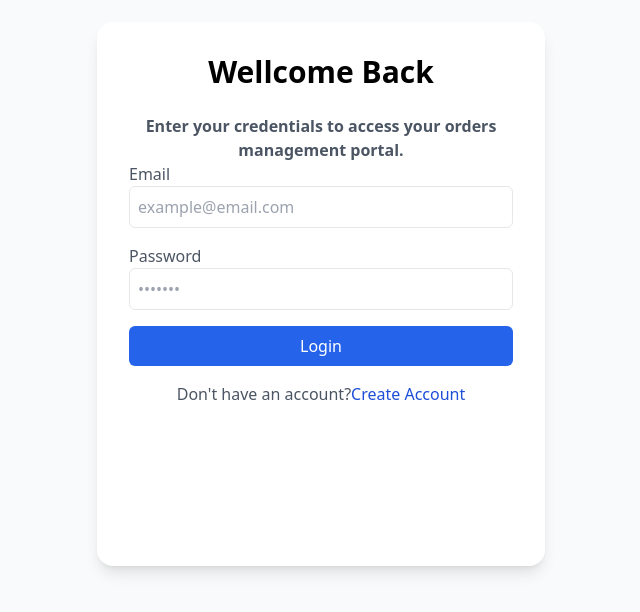
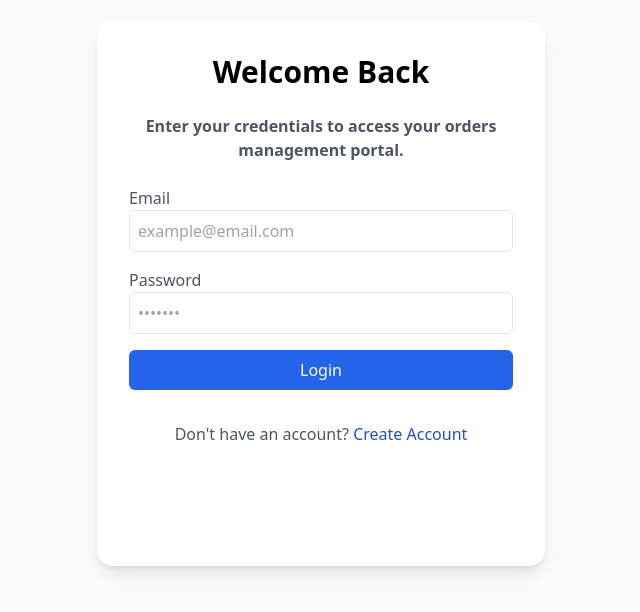
Before and after one commit to Ahmed-EL190/Order-management-portal, a React (Vite) app in the folder vite-project/: page /Login in a window 1280 px wide. Shown: the part 106-718 px from the top of the page, without its empty margins (319-959 px from the left). Built offline with nearby package versions, Linux system fonts and the light colour scheme.

Commit message:
add localStorage

```diff
--- a/vite-project/src/App.jsx
+++ b/vite-project/src/App.jsx
@@ -2,7 +2,7 @@
 import { createBrowserRouter, createRoutesFromElements, RouterProvider, Route } from "react-router-dom";
 import Home from "./Pages/Home";
 import Login from "./Pages/Login";
-import { GlobalProvider } from "./context/GlobalContext";
+import { GlobalProvider } from "./context/GlobalContext.jsx";
 const router = createBrowserRouter(
   createRoutesFromElements(
     <>
--- a/vite-project/src/Components/Order.jsx
+++ b/vite-project/src/Components/Order.jsx
@@ -1,5 +1,5 @@
 import { BsThreeDotsVertical } from "react-icons/bs";
-import { useGlobal } from "../context/GlobalContext.jsx";
+import { useGlobal } from "../context/GlobalContext";
 
 
 const Order = () => {
--- a/vite-project/src/Components/TopProducts.jsx
+++ b/vite-project/src/Components/TopProducts.jsx
@@ -1,5 +1,5 @@
 import { BsThreeDotsVertical } from "react-icons/bs";
-import { useGlobal } from "../context/GlobalContext.jsx";
+import { useGlobal } from "../context/GlobalContext";
 
 
 
--- a/vite-project/src/Pages/Login.jsx
+++ b/vite-project/src/Pages/Login.jsx
@@ -1,60 +1,106 @@
-import { ErrorMessage, Field, Formik } from "formik"
-import { Form, useNavigate } from "react-router-dom"
+import { Formik, Form, Field, ErrorMessage } from "formik";
+import * as Yup from "yup";
+import { useState, useEffect } from "react";
+import { useNavigate } from "react-router-dom";
+const Login = () => {
+  const [initialValues, setInitialValues] = useState({
+    email: "",
+    password: "",
+  });
 
-const Login = () => {
-   const navigate = useNavigate();
+  const navigate = useNavigate();
+
+  useEffect(() => {
+    const savedEmail = localStorage.getItem("email") || "";
+    const savedPassword = localStorage.getItem("password") || "";
+    setInitialValues({ email: savedEmail, password: savedPassword });
+  }, []);
+
+  // Validation Schema
+  const validationSchema = Yup.object({
+    email: Yup.string().email("Invalid email").required("Required"),
+    password: Yup.string().min(6, "Password must be at least 6 characters").required("Required"),
+  });
+
+
+  const handleSubmit = (values) => {
+    localStorage.setItem("email", values.email);
+    localStorage.setItem("password", values.password);
+    navigate("/");
+  };
+
   return (
-    <div className="flex justify-center py-32 px-10  min-h-screen bg-gray-50">
-
+    <div className="flex justify-center py-32 px-10 min-h-screen bg-gray-50">
       <div className="section2 bg-white shadow-lg rounded-2xl p-8 w-full max-w-md">
         <h1 className="text-3xl font-bold text-center text-black mb-6">
-          Wellcome Back
+          Welcome Back
         </h1>
-        <p className="text-center  font-semibold text-gray-600">
+        <p className="text-center font-semibold text-gray-600 mb-6">
           Enter your credentials to access your orders management portal.
         </p>
 
         <Formik
+          enableReinitialize
+          initialValues={initialValues}
+          validationSchema={validationSchema}
+          onSubmit={handleSubmit}
         >
-
+          {({ values, handleChange }) => (
             <Form className="flex flex-col gap-4">
               <div>
                 <label className="block text-gray-600">Email</label>
                 <Field
                   type="email"
                   name="email"
+                  value={values.email}
+                  onChange={handleChange}
                   className="w-full border p-2 rounded-md focus:ring focus:ring-blue-200 outline-none"
                   placeholder="example@email.com"
                 />
-                <ErrorMessage name="email" component="div" className="text-red-500 text-sm" />
+                <ErrorMessage
+                  name="email"
+                  component="div"
+                  className="text-red-500 text-sm"
+                />
               </div>
 
               <div>
-                <label className="block text-gray-600"> Password</label>
+                <label className="block text-gray-600">Password</label>
                 <Field
                   type="password"
                   name="password"
+                  value={values.password}
+                  onChange={handleChange}
                   className="w-full border p-2 rounded-md focus:ring focus:ring-blue-200 outline-none"
                   placeholder="•••••••"
                 />
-                <ErrorMessage name="password" component="div" className="text-red-500 text-sm" />
+                <ErrorMessage
+                  name="password"
+                  component="div"
+                  className="text-red-500 text-sm"
+                />
               </div>
 
               <button
                 type="submit"
-                onClick={() => navigate("/")}
                 className="bg-blue-600 text-white py-2 rounded-md hover:bg-blue-700 transition"
               >
-                <h3>Login</h3>
-              </button >
-              <p className="text-gray-600 text-center" onClick={() => navigate("/")}>Don't have an account?<a href="#" className="text-blue-700">Create Account</a></p>
+                Login
+              </button>
 
+              <p
+                className="text-gray-600 text-center mt-4"
+                onClick={() => navigate("/register")}
+              >
+                Don't have an account?{" "}
+                <span className="text-blue-700 cursor-pointer">Create Account</span>
+              </p>
             </Form>
-
+          )}
         </Formik>
       </div>
     </div>
-  )
-}
+  );
+};
 
-export default Login
+export default Login;
```
